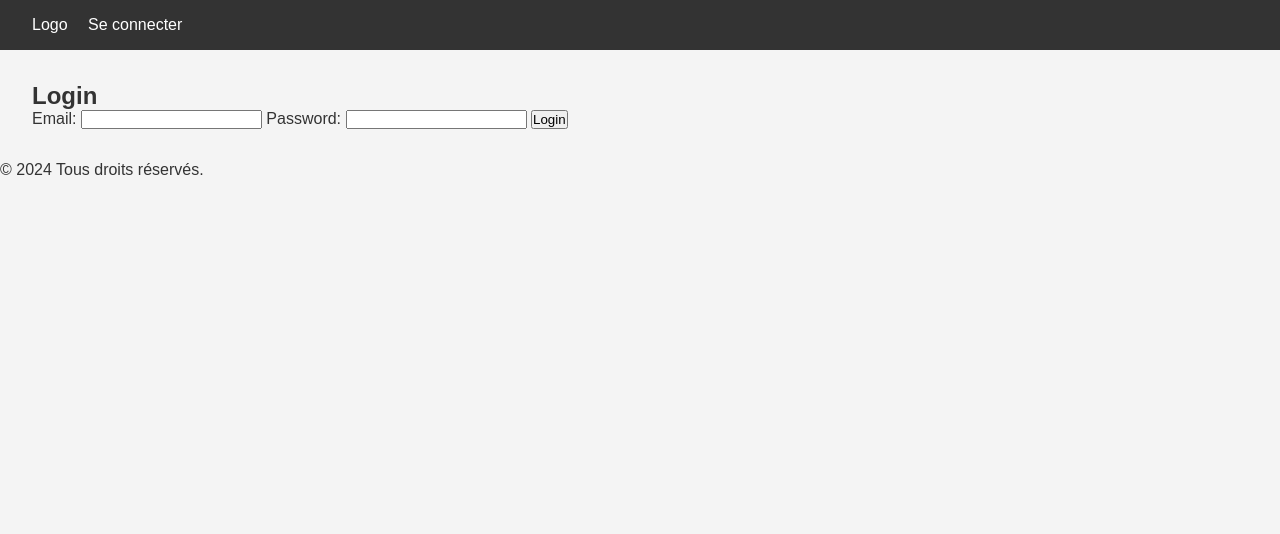
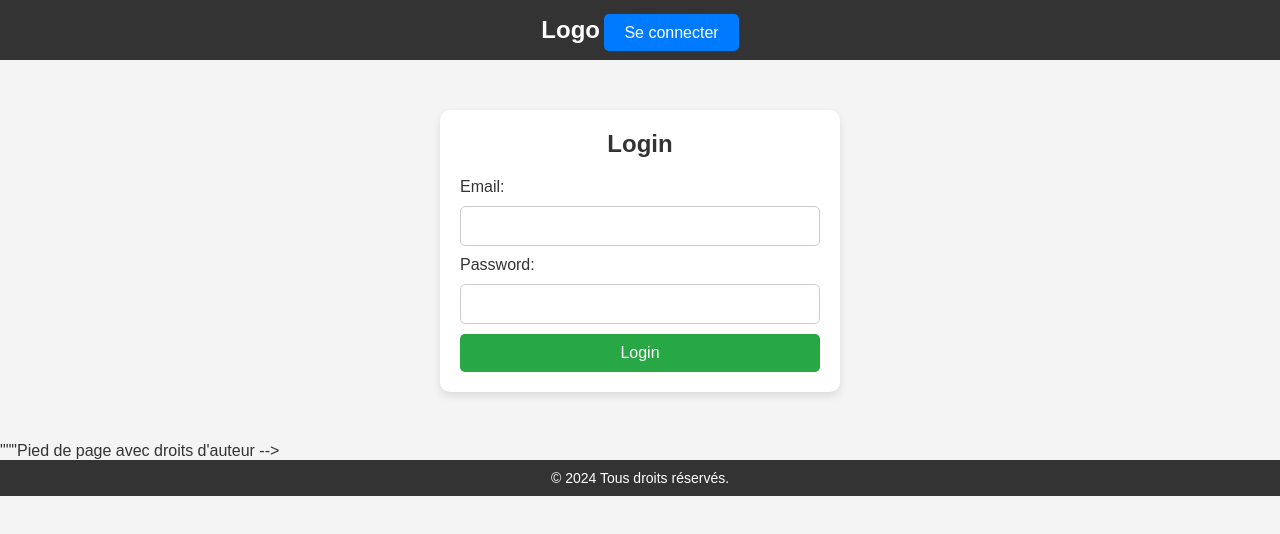
Before and after one commit to malak33s/holbertonschool-hbnbfront, a plain HTML site: page part4/login.html in a window 1280 px wide. Drawn offline with Linux system fonts and the light colour scheme.

Commit message:
script js soumettre le formulaire de co + recup des data et envoyer les infos a l'api si la co est reussie

```diff
--- a/part4/login.html
+++ b/part4/login.html
@@ -28,7 +28,7 @@
         </form>
     </main>
 
-    <!-- Pied de page avec droits d'auteur -->
+    """Pied de page avec droits d'auteur -->
     <footer>
         <p>&copy; 2024 Tous droits réservés.</p>
     </footer>
--- a/part4/scripts.js
+++ b/part4/scripts.js
@@ -1,8 +1,54 @@
-/*
-  This is a SAMPLE FILE to get you started.
-  Please, follow the project instructions to complete the tasks.
-*/
+document.addEventListener('DOMContentLoaded', () => {
+    // Capter l'événement de soumission du formulaire de connexion
+    document.getElementById("login-form").addEventListener("submit", function(event) {
+        // Empêcher l'envoi du formulaire et le rechargement de la page
+        event.preventDefault();
 
-document.addEventListener('DOMContentLoaded', () => {
-    /* DO SOMETHING */
-  });
+        // Récupérer les valeurs des champs email et password
+        const email = document.getElementById("email").value;
+        const password = document.getElementById("password").value;
+
+        // Appeler la fonction pour envoyer les données au backend (API)
+        loginUser(email, password);
+    });
+
+    // Fonction pour envoyer les données de connexion à l'API et gérer la réponse
+    function loginUser(email, password) {
+        // URL de ton API pour la connexion (à remplacer par la vraie URL de ton backend)
+        const apiUrl = "https://ton-api.com/login";  // Remplace cela par ton API réelle
+
+        // Créer un objet avec les données à envoyer (email et password)
+        const data = {
+            email: email,
+            password: password
+        };
+
+        // Envoi de la requête à l'API via la méthode POST avec Fetch API
+        fetch(apiUrl, {
+            method: 'POST',  // Méthode HTTP POST
+            headers: {
+                'Content-Type': 'application/json'  // On envoie les données en JSON
+            },
+            body: JSON.stringify(data)  // On convertit les données en format JSON
+        })
+        .then(response => response.json())  // Si la réponse est en JSON
+        .then(data => {
+            // Vérifier si l'API renvoie un token JWT
+            if (data.token) {
+                // Sauvegarder le token dans le localStorage pour gérer la session
+                localStorage.setItem('auth_token', data.token);
+
+                // Rediriger l'utilisateur vers la page index.html
+                window.location.href = "index.html";
+            } else {
+                // Si l'authentification échoue, afficher un message d'erreur
+                alert("Email ou mot de passe incorrect");
+            }
+        })
+        .catch(error => {
+            // Gérer les erreurs de l'API ou autres problèmes de réseau
+            console.error('Error:', error);
+            alert("Erreur lors de la connexion");
+        });
+    }
+});
--- a/part4/styles.css
+++ b/part4/styles.css
@@ -1,32 +1,99 @@
 /*
-  This is a SAMPLE File to get you started. Follow the instructions on the project to complete the tasks.
-  You'll probably need to override some of theese styles.
+  fichier ex pour aider a commencer
 */
 
 * {
-    box-sizing: border-box;
+    box-sizing: border-box; /*marge et bordure*/
     margin: 0;
     padding: 0;
     font-family: Arial, sans-serif;
 }
 
 body {
-    background-color: #f4f4f4;
-    color: #333;
+    background-color: #f4f4f4; /* Fond gris clair pour toute la page */
+    color: #333; /* Couleur du texte principale */
 }
 
+/* Header */
 header {
-    background-color: #333;
-    color: #fff;
+    background-color: #333; /* Fond sombre pour l'en-tête */
+    color: #fff; /* Texte blanc */
     padding: 1rem;
+    text-align: center; /* Centrer le contenu dans l'en-tête */
 }
 
-nav a {
-    color: #fff;
+header .logo {
+    font-size: 24px;
+    font-weight: bold;
     text-decoration: none;
-    margin-left: 1rem;
+    color: white;
 }
 
+header .login-button {
+    color: white;
+    text-decoration: none;
+    padding: 10px 20px;
+    background-color: #007bff;
+    border-radius: 5px;
+    font-size: 16px;
+    transition: background-color 0.3s;
+}
+
+header .login-button:hover {
+    background-color: #0056b3; /* Couleur de survol du bouton */
+}
+
+/* Main contentenu principal */
 main {
-    padding: 2rem;
+    width: 100%;
+    max-width: 400px;
+    margin: 50px auto;
+    padding: 20px;
+    background-color: white; /* Fond blanc pour le formulaire */
+    border-radius: 10px; /* Coins arrondis */
+    box-shadow: 0 4px 8px rgba(0, 0, 0, 0.1); /* Ombre douce autour du formulaire */
 }
+
+/* Formulaire de connexion */
+#login-form {
+    display: flex;
+    flex-direction: column; /* Disposition verticale des éléments du formulaire */
+}
+
+#login-form h2 {
+    text-align: center;
+    margin-bottom: 20px;
+}
+
+/* Style des champs de saisie du formulaire */
+#login-form input {
+    padding: 10px;
+    margin: 10px 0;
+    border-radius: 5px;
+    border: 1px solid #ccc;
+    font-size: 16px;
+}
+
+#login-form button {
+    padding: 10px;
+    background-color: #28a745; /* Couleur verte pour le bouton */
+    color: white;
+    border: none;
+    border-radius: 5px;
+    font-size: 16px;
+    cursor: pointer;
+    transition: background-color 0.3s;
+}
+
+#login-form button:hover {
+    background-color: #218838; /* Couleur au survol du bouton */
+}
+
+/* pied de page */
+footer {
+    text-align: center;
+    font-size: 14px;
+    padding: 10px 0;
+    background-color: #333;
+    color: white;
+}
```
